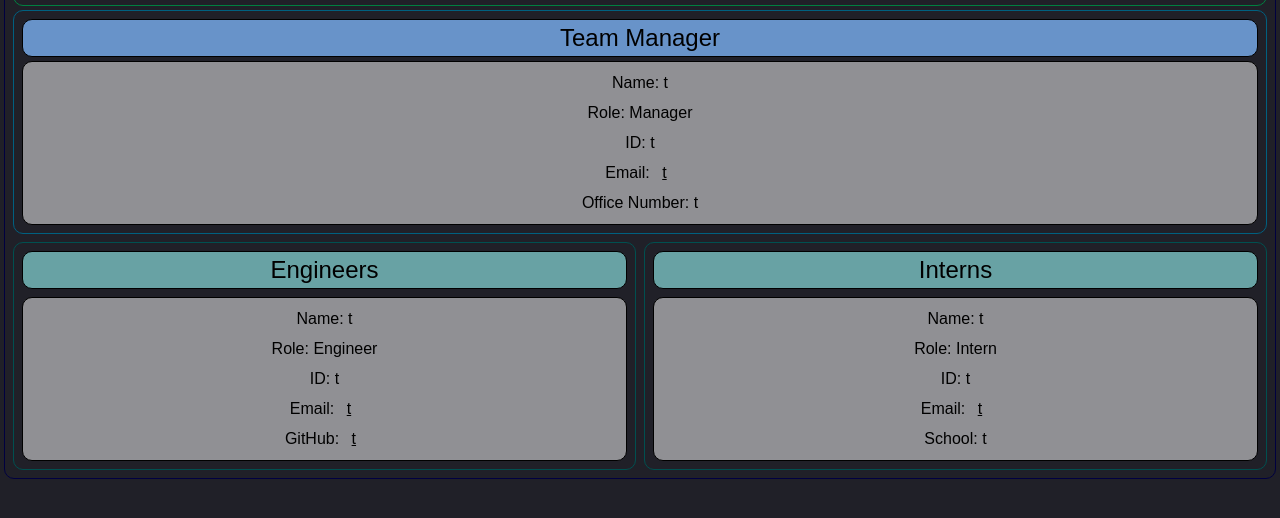
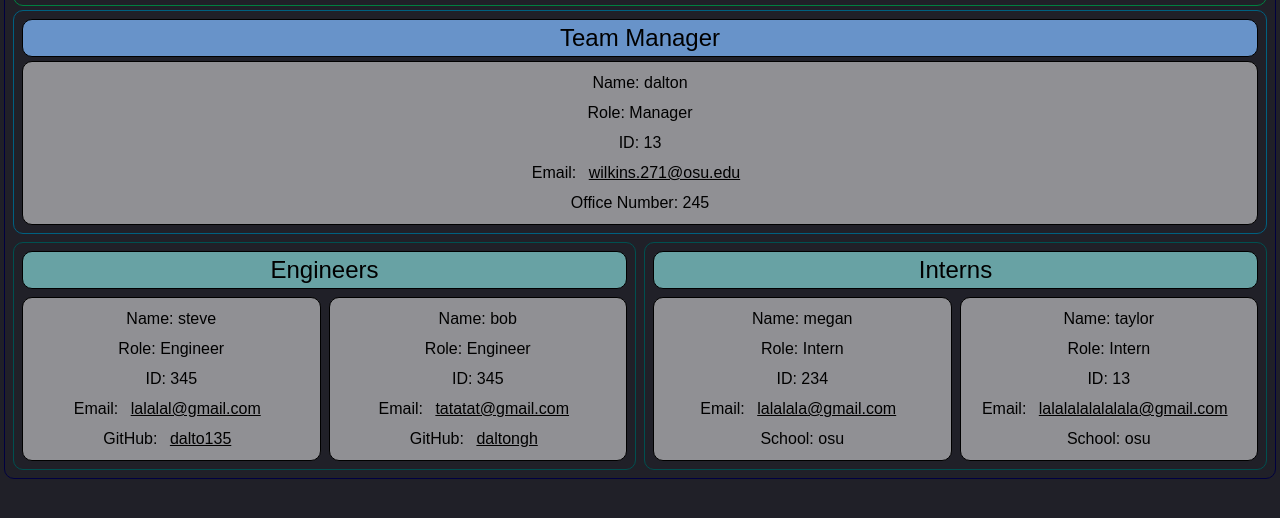
Before and after one commit to dalto135/team-profile-generator, a plain HTML site: page dist/index.html in a window 1280 px wide. Shown: the part 72-590 px from the top of the page. Drawn offline with Linux system fonts and the light colour scheme.

Commit message:
updated readme file and sample html file

```diff
--- a/dist/index.html
+++ b/dist/index.html
@@ -15,11 +15,11 @@
             <h2>Team Manager</h2>
 
     <div>
-      <p>Name: t</p>
+      <p>Name: dalton</p>
       <p>Role: Manager</p>
-      <p>ID: t</p>
-      <p>Email: <a href='mailto:t'>t</a></p>
-      <p>Office Number: t</p>
+      <p>ID: 13</p>
+      <p>Email: <a href='mailto:wilkins.271@osu.edu'>wilkins.271@osu.edu</a></p>
+      <p>Office Number: 245</p>
     </div>
 
 
@@ -32,11 +32,19 @@
                 <section>
 
       <div>
-        <p>Name: t</p>
+        <p>Name: steve</p>
         <p>Role: Engineer</p>
-        <p>ID: t</p>
-        <p>Email: <a href='mailto:t'>t</a></p>
-        <p>GitHub: <a href='https://github.com/t' target='_blank'>t</a></p>
+        <p>ID: 345</p>
+        <p>Email: <a href='mailto:lalalal@gmail.com'>lalalal@gmail.com</a></p>
+        <p>GitHub: <a href='https://github.com/dalto135' target='_blank'>dalto135</a></p>
+      </div>
+
+      <div>
+        <p>Name: bob</p>
+        <p>Role: Engineer</p>
+        <p>ID: 345</p>
+        <p>Email: <a href='mailto:tatatat@gmail.com'>tatatat@gmail.com</a></p>
+        <p>GitHub: <a href='https://github.com/daltongh' target='_blank'>daltongh</a></p>
       </div>
 
                 </section>
@@ -48,11 +56,19 @@
                 <section>
 
       <div>
-        <p>Name: t</p>
+        <p>Name: megan</p>
         <p>Role: Intern</p>
-        <p>ID: t</p>
-        <p>Email: <a href='mailto:t'>t</a></p>
-        <p>School: t</p>
+        <p>ID: 234</p>
+        <p>Email: <a href='mailto:lalalala@gmail.com'>lalalala@gmail.com</a></p>
+        <p>School: osu</p>
+      </div>
+
+      <div>
+        <p>Name: taylor</p>
+        <p>Role: Intern</p>
+        <p>ID: 13</p>
+        <p>Email: <a href='mailto:lalalalalalalala@gmail.com'>lalalalalalalala@gmail.com</a></p>
+        <p>School: osu</p>
       </div>
 
                 </section>
```
Also changed, not shown: README.md.
